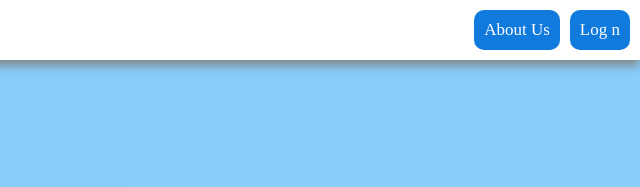
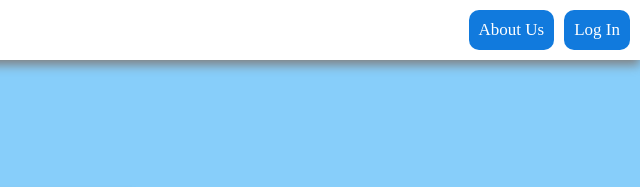
Before and after one commit to danisthomas/StaticRegisterPage, a plain HTML site: page index.html in a window 1280 px wide. Shown: the top 187 px of the page, 640-1280 px from the left. Drawn offline with Linux system fonts and the light colour scheme.

Commit message:
fixed spelling

```diff
--- a/index.html
+++ b/index.html
@@ -11,7 +11,7 @@
 
     <nav class="topnav">
 
-        <a href="#Login">Log n</a>
+        <a href="#Login">Log In</a>
         <a href="#about">About Us</a>
     </nav>
 
```
